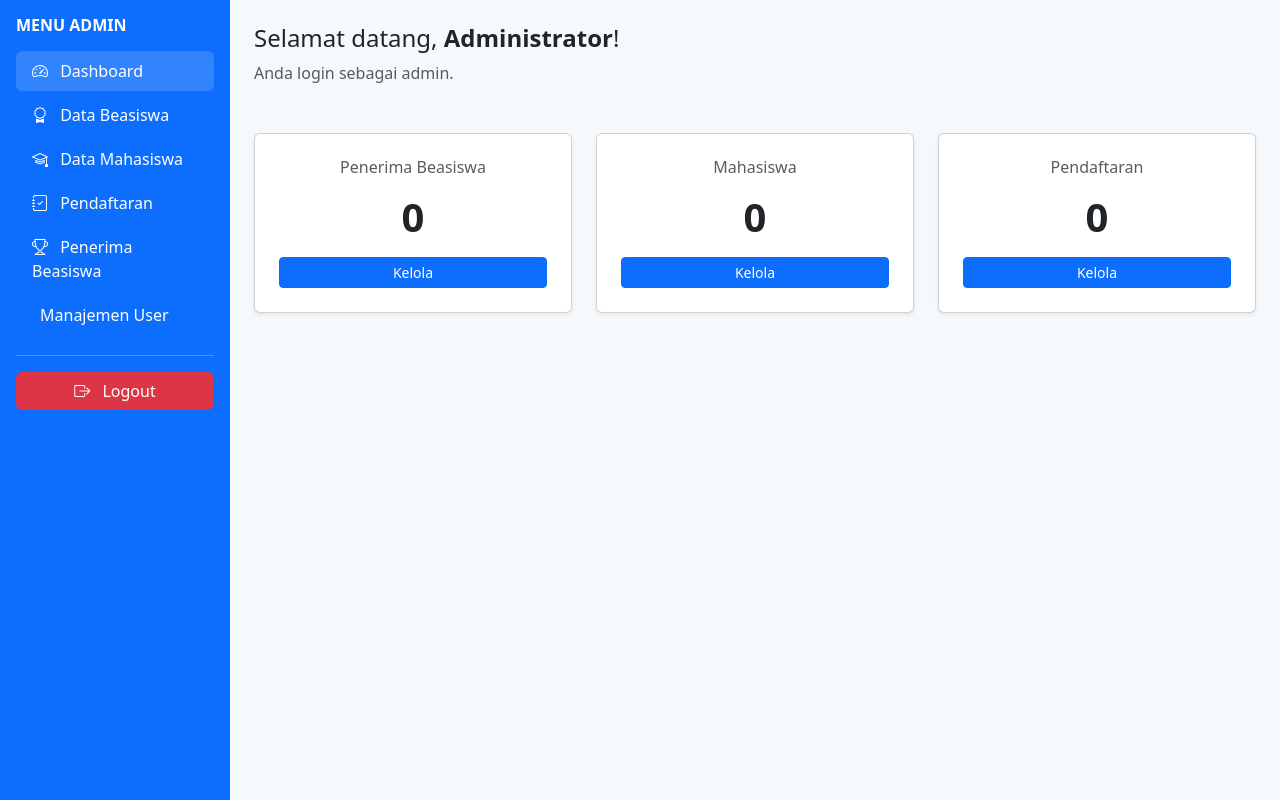
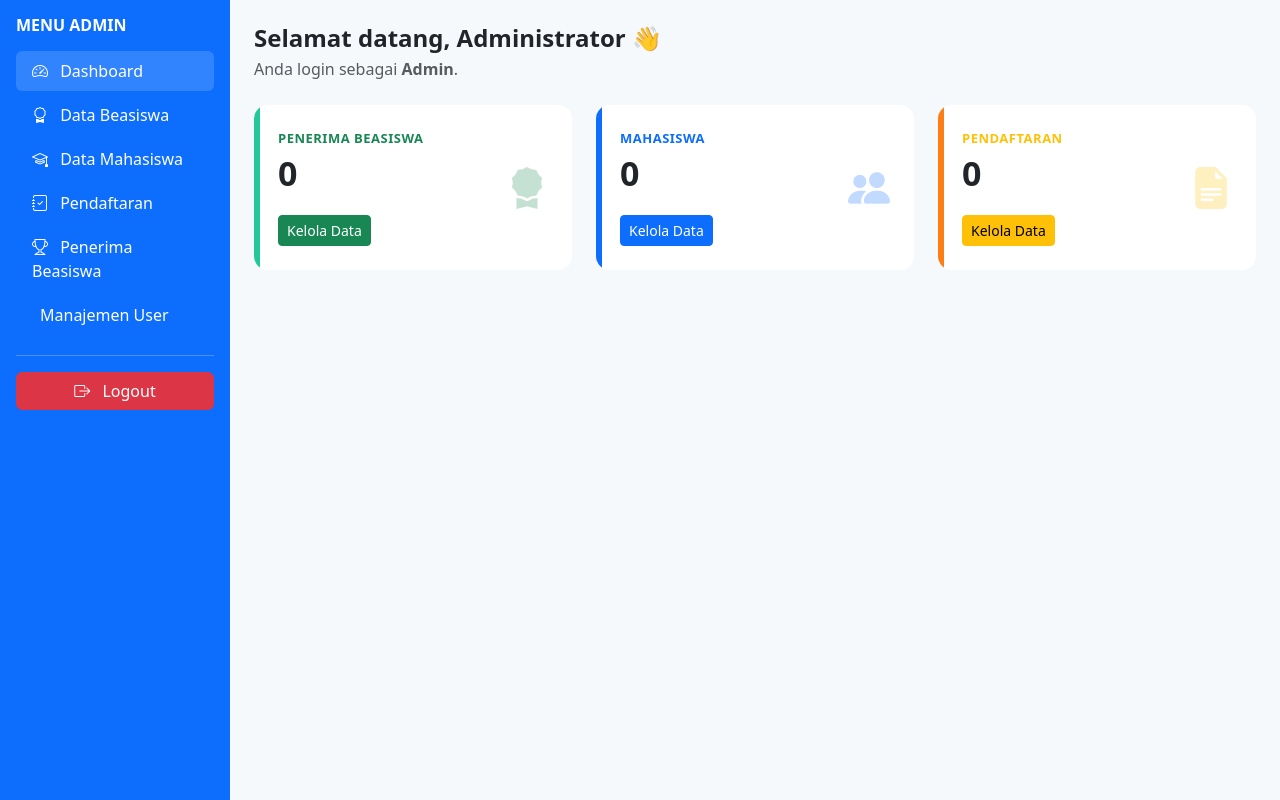
Before and after one commit to yafimahadika7/Beasiswa, a PHP site: page /admin/dashboard.php in a window 1280 px wide. Shown: the part 56-856 px from the top of the page. Run offline with PHP 8.4, Linux system fonts and the light colour scheme; a user stored in the database is signed in; data that the repository does not hold is empty.

Commit message:
Perubahan

```diff
--- a/admin/dashboard.php
+++ b/admin/dashboard.php
@@ -6,6 +6,8 @@ if ($_SESSION['role'] !== 'admin') {
     header("Location: ../login.php");
     exit;
 }
+
+// ================= DATA =================
 
 // Jumlah penerima beasiswa (Valid + Diterima)
 $res = $koneksi->query("
@@ -17,8 +19,8 @@ $res = $koneksi->query("
 $j_beasiswa = $res ? $res->fetch_assoc()['total'] : 0;
 
 // Jumlah Mahasiswa
-$result = $koneksi->query("SELECT COUNT(*) AS total FROM mahasiswa");
-$j_mahasiswa = $result ? $result->fetch_assoc()['total'] : 0;
+$res = $koneksi->query("SELECT COUNT(*) AS total FROM mahasiswa");
+$j_mahasiswa = $res ? $res->fetch_assoc()['total'] : 0;
 
 // Jumlah Pendaftaran
 $res = $koneksi->query("SELECT COUNT(*) AS total FROM pendaftaran");
@@ -26,38 +28,118 @@ $j_daftar = $res ? $res->fetch_assoc()['total'] : 0;
 
 $page_title = "Dashboard Admin";
 
-// ===== Dashboard Content (lebih rapih) =====
-$content = '
-<h4 class="mb-2">Selamat datang, <b>' . $_SESSION['nama'] . '</b>!</h4>
-<p class="text-muted mb-4">Anda login sebagai admin.</p>
+ob_start();
+?>
 
-<div class="row g-4 mt-2">
+<style>
+    .dashboard-card {
+        border-radius: 14px;
+        padding: 1.5rem;
+        background: #fff;
+        position: relative;
+        overflow: hidden;
+        transition: all .3s ease;
+    }
 
+    .dashboard-card:hover {
+        transform: translateY(-4px);
+        box-shadow: 0 12px 28px rgba(0, 0, 0, .08);
+    }
+
+    .dashboard-card::before {
+        content: "";
+        position: absolute;
+        left: 0;
+        top: 0;
+        width: 6px;
+        height: 100%;
+    }
+
+    .card-green::before {
+        background: #20c997;
+    }
+
+    .card-blue::before {
+        background: #0d6efd;
+    }
+
+    .card-orange::before {
+        background: #fd7e14;
+    }
+
+    .card-title {
+        font-size: 13px;
+        text-transform: uppercase;
+        font-weight: 600;
+        letter-spacing: .5px;
+    }
+
+    .card-value {
+        font-size: 34px;
+        font-weight: 700;
+    }
+
+    .card-icon {
+        font-size: 42px;
+        opacity: .25;
+    }
+</style>
+
+<h4 class="fw-bold mb-1">Selamat datang, <?= htmlspecialchars($_SESSION['nama']) ?> 👋</h4>
+<p class="text-muted mb-4">Anda login sebagai <b>Admin</b>.</p>
+
+<div class="row g-4">
+
+    <!-- Penerima Beasiswa -->
     <div class="col-md-4">
-        <div class="card shadow-sm p-4 text-center h-100">
-            <h6 class="text-muted">Penerima Beasiswa</h6>
-            <h1 class="fw-bold mt-2 mb-3">' . $j_beasiswa . '</h1>
-            <a href="penerima_beasiswa.php" class="btn btn-primary btn-sm px-4">Kelola</a>
+        <div class="dashboard-card card-green h-100">
+            <div class="d-flex justify-content-between align-items-center">
+                <div>
+                    <div class="card-title text-success">Penerima Beasiswa</div>
+                    <div class="card-value"><?= $j_beasiswa ?></div>
+                    <a href="penerima_beasiswa.php" class="btn btn-sm btn-success mt-3">
+                        Kelola Data
+                    </a>
+                </div>
+                <i class="bi bi-award-fill card-icon text-success"></i>
+            </div>
         </div>
     </div>
 
+    <!-- Mahasiswa -->
     <div class="col-md-4">
-        <div class="card shadow-sm p-4 text-center h-100">
-            <h6 class="text-muted">Mahasiswa</h6>
-            <h1 class="fw-bold mt-2 mb-3">' . $j_mahasiswa . '</h1>
-            <a href="mahasiswa.php" class="btn btn-primary btn-sm px-4">Kelola</a>
+        <div class="dashboard-card card-blue h-100">
+            <div class="d-flex justify-content-between align-items-center">
+                <div>
+                    <div class="card-title text-primary">Mahasiswa</div>
+                    <div class="card-value"><?= $j_mahasiswa ?></div>
+                    <a href="mahasiswa.php" class="btn btn-sm btn-primary mt-3">
+                        Kelola Data
+                    </a>
+                </div>
+                <i class="bi bi-people-fill card-icon text-primary"></i>
+            </div>
         </div>
     </div>
 
+    <!-- Pendaftaran -->
     <div class="col-md-4">
-        <div class="card shadow-sm p-4 text-center h-100">
-            <h6 class="text-muted">Pendaftaran</h6>
-            <h1 class="fw-bold mt-2 mb-3">' . $j_daftar . '</h1>
-            <a href="pendaftaran.php" class="btn btn-primary btn-sm px-4">Kelola</a>
+        <div class="dashboard-card card-orange h-100">
+            <div class="d-flex justify-content-between align-items-center">
+                <div>
+                    <div class="card-title text-warning">Pendaftaran</div>
+                    <div class="card-value"><?= $j_daftar ?></div>
+                    <a href="pendaftaran.php" class="btn btn-sm btn-warning mt-3">
+                        Kelola Data
+                    </a>
+                </div>
+                <i class="bi bi-file-earmark-text-fill card-icon text-warning"></i>
+            </div>
         </div>
     </div>
 
 </div>
-';
+
+<?php
+$content = ob_get_clean();
 include 'layout.php';
-?>
--- a/admin/mahasiswa.php
+++ b/admin/mahasiswa.php
@@ -371,6 +371,8 @@ if (isset($_GET['export']) && $_GET['export'] === 'csv') {
 /* ===========================================================
    AMBIL DATA MAHASISWA
    =========================================================== */
+$dataMhs = array();
+
 $keyword = trim($_GET['q'] ?? '');
 $sort = $_GET['sort'] ?? 'npm';              // default sort by npm
 $order = $_GET['order'] ?? 'asc';           // default ascending
```
Also changed, not shown: reviewer/dashboard.php (+73 -44 lines).
